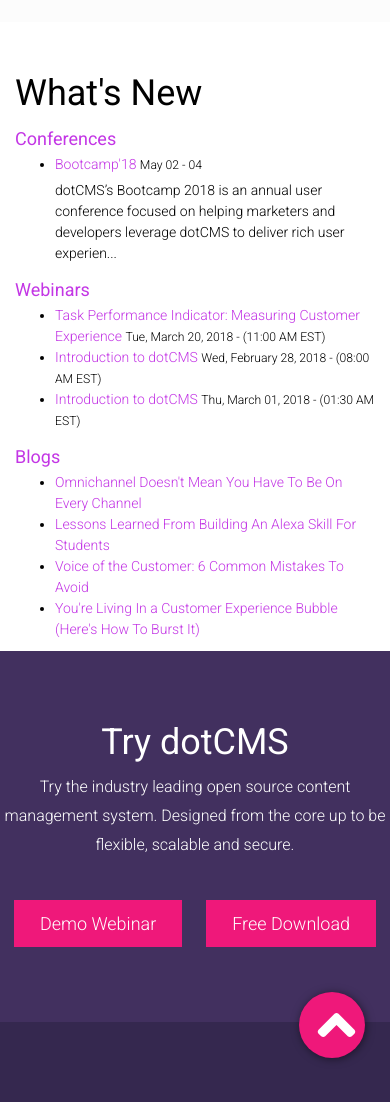
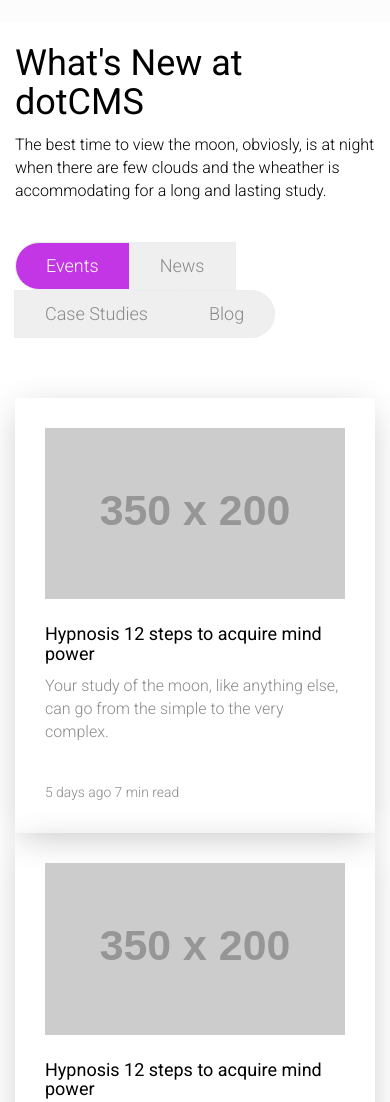
Before and after one commit to luisrojascr/luisrojascr.github.io, a website: page index.html in a window 390 px wide. Shown: the part 4740-5842 px from the top of the page. Drawn offline with Linux system fonts and the light colour scheme; placeholder pictures from the web are drawn by us; a web font is replaced by a local one.

Commit message:
Whats new at dotCMS section

```diff
--- a/index.html
+++ b/index.html
@@ -459,62 +459,46 @@
 </section>
 
 
-<section class="bg-gray-lighter padding-bottom-lg upcoming-events">
-    <div class="container">
-    	<h2 class="margin-bottom-sm">What's New</h2>
-        <div class="row">
+<section class="whats-new">
+	<div class="container">
+		<h2 class="margin-bottom-sm">What's New at dotCMS</h2>
 
-<!-- //////// Confernce ///////// -->
-            <div class="col-md-4">
-            <h3 class="margin-bottom-sm"><a class="text-orange" href="https://authoring.dotcms.com/company/events/">Conferences</a></h3>
+		<p>The best time to view the moon, obviosly, is at night when there are few clouds and the wheather is accommodating for a long and lasting study.</p>
 
-                <ul class="event-list">
-                                                                            <li>
-                        <a href="https://authoring.dotcms.com/bootcamp18">Bootcamp'18</a>
-                        <small>May 02 - 04</small>
-                        <p></p><p>dotCMS’s Bootcamp 2018 is an annual user conference focused on helping marketers and developers leverage dotCMS to deliver rich user experien...</p>
-                    </li>
-                            </ul></div>
+		<div class="btn-group whats-new-group clearfix" role="group" aria-label="What's New at dotCMS">
+			<button type="button" class="btn selected">Events</button>
+			<button type="button" class="btn">News</button>
+			<button type="button" class="btn">Case Studies</button>
+			<button type="button" class="btn">Blog</button>
+		</div>
 
-<!-- //////// Webinars ///////// -->
-            <div class="col-md-4">
-                <h3 class="margin-bottom-sm"><a class="text-orange" href="https://authoring.dotcms.com/company/events/">Webinars</a></h3>
-                <!-- //////// Webinars ///////// -->
-                                <ul class="webinar-list">
-                                                                                            <li>
-                            <a href="https://authoring.dotcms.com/company/events/$!%7Bevent.urlTitle%7D">Task Performance Indicator: Measuring Customer Experience</a>
-                            <small>Tue, March 20, 2018 - (11:00 AM EST)</small>
-                        </li>
-
-                    <!-- //////// Weekly Demo ///////// -->
-                                                                <li>
-                            <a href="https://authoring.dotcms.com/company/events/schedule-demo">Introduction to dotCMS</a>
-                            <small>Wed, February 28, 2018 - (08:00 AM  EST)</small>
-                        </li>
-                                            <li>
-                            <a href="https://authoring.dotcms.com/company/events/schedule-demo">Introduction to dotCMS</a>
-                            <small>Thu, March 01, 2018 - (01:30 AM  EST)</small>
-                        </li>
-                                    </ul>
-            </div>
-
-<!-- //////// Blogs ///////// -->
-            <div class="col-md-4">
-                <h3 class="margin-bottom-sm"><a class="text-orange" href="https://authoring.dotcms.com/blog/">Blogs</a></h3>
-                                <ul class="blog-list">
-                                            <li><a href="https://authoring.dotcms.com/blog/post/omnichannel-doesn-t-mean-you-have-to-be-on-every-channel">Omnichannel Doesn't Mean You Have To Be On Every Channel</a></li>
-                        <!--<strong>Feb 23, 2018</strong>-->
-                                            <li><a href="https://authoring.dotcms.com/blog/post/lessons-learned-from-building-an-alexa-skill-for-students">Lessons Learned From Building An Alexa Skill For Students</a></li>
-                        <!--<strong>Feb 21, 2018</strong>-->
-                                            <li><a href="https://authoring.dotcms.com/blog/post/voice-of-the-customer-6-common-mistakes-to-avoid">Voice of the Customer: 6 Common Mistakes To Avoid</a></li>
-                        <!--<strong>Feb 16, 2018</strong>-->
-                                            <li><a href="https://authoring.dotcms.com/blog/post/you-re-living-in-a-customer-experience-bubble-here-s-how-to-burst-it-">You're Living In a Customer Experience Bubble (Here's How To Burst It)</a></li>
-                        <!--<strong>Feb 13, 2018</strong>-->
-                                    </ul>
-            </div>
-
-    	</div><!-- END ROW -->
-    </div><!-- END CONTAINER -->
+		<div class="row">
+			<div class="col-md-4">
+				<div class="card">
+					<img src="http://via.placeholder.com/350x200" />
+					<h4 class="title">Hypnosis 12 steps to acquire mind power</h4>
+					<p>Your study of the moon, like anything else, can go from the simple to the very complex.</p>
+					<small>5 days ago 7 min read</small>
+				</div>
+			</div>
+			<div class="col-md-4">
+				<div class="card">
+					<img src="http://via.placeholder.com/350x200" />
+					<h4 class="title">Hypnosis 12 steps to acquire mind power</h4>
+					<p>Your study of the moon, like anything else, can go from the simple to the very complex.</p>
+					<small>5 days ago 7 min read</small>
+				</div>
+			</div>
+			<div class="col-md-4">
+				<div class="card">
+					<img src="http://via.placeholder.com/350x200" />
+					<h4 class="title">Hypnosis 12 steps to acquire mind power</h4>
+					<p>Your study of the moon, like anything else, can go from the simple to the very complex.</p>
+					<small>5 days ago 7 min read</small>
+				</div>
+			</div>
+		</div>
+	</div>
 </section>
 
 
--- a/sass/_base.scss
+++ b/sass/_base.scss
@@ -53,6 +53,7 @@
 
 img {
     vertical-align: middle;
+    max-width: 100%;;
 }
 
 .img-responsive {
--- a/sass/_home.scss
+++ b/sass/_home.scss
@@ -12,6 +12,14 @@
     position: absolute;
     right: 0px;
     bottom: -110px;
+}
+
+.half-screen-right {
+    left: 54%;
+}
+
+.half-screen-left {
+    right: 54%;
 }
 
 .upcoming-events {
@@ -332,10 +340,67 @@
     overflow: hidden;
 }
 
-.half-screen-right {
-    left: 54%;
+.whats-new {
+    margin-bottom: 60px;
 }
 
-.half-screen-left {
-    right: 54%;
+.whats-new-group {
+    margin: 40px 0 60px 0;
+
+    button {
+        border: 1px solid $gray-lighter;
+        color: $gray;
+        float: left;
+        margin: 0;
+        border-radius: 30px;
+        padding: 10px 30px;
+
+        &:hover, &.selected {
+            color: $white;
+            background-color: $brand-primary;
+        }
+    }
+
+    &.btn-group {
+
+        .btn+.btn {
+            margin-left: -1px;
+        }
+
+        .btn:not(:first-child):not(:last-child):not(.dropdown-toggle) {
+            border-radius: 0;
+        }
+
+        .btn:first-child, .btn:not(:last-child) {
+            border-top-right-radius: 0;
+            border-bottom-right-radius: 0;
+        }
+
+        .btn:last-child:not(:first-child) {
+            border-top-left-radius: 0;
+            border-bottom-left-radius: 0;
+        }
+    }
 }
+
+.card {
+    padding: 30px;
+    -webkit-box-shadow: 0px 8px 35px -6px rgba(194,194,194,1);
+    -moz-box-shadow: 0px 8px 35px -6px rgba(194,194,194,1);
+    box-shadow: 0px 8px 35px -6px rgba(194,194,194,1);
+    border: none;
+
+    h4 {
+        margin-top: 25px;
+    }
+
+    p {
+        color: $gray;
+    }
+
+    small {
+        display: block;
+        margin-top: 40px;
+        color: $gray;
+    }
+}
```
Also changed, not shown: css/styles.css.
